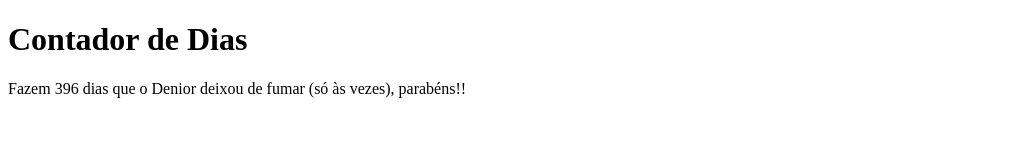
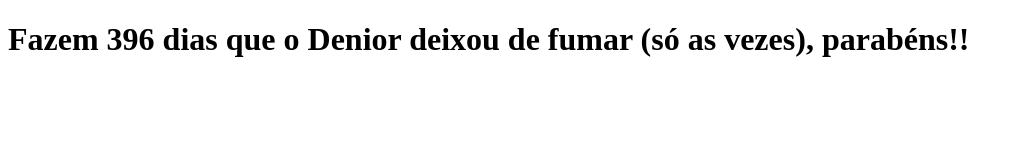
Before and after one commit to barbaraspherograma/Quantos-dias-sem-fumar, a plain HTML site: page index.html in a window 1280 px wide. Shown: the whole page, without its empty margins (0-1022 px from the left). Drawn offline with Linux system fonts and the light colour scheme.

Commit message:
Add files via upload

```diff
--- a/index.html
+++ b/index.html
@@ -3,31 +3,31 @@
 <head>
     <meta charset="UTF-8">
     <meta name="viewport" content="width=device-width, initial-scale=1.0">
-    <title>Contador de Dias</title>
+    <title>Processando...</title>
     <script>
-        function contarDias() {
-            // Data inicial: 23 de outubro de 2023
-            const dataInicio = new Date("2023-10-23");
+        // Função para calcular a diferença de dias
+        function calcularDias() {
+            // Data inicial: 23/10/2023
+            const dataInicio = new Date(2023, 9, 23); // Meses começam do 0 (outubro é o mês 9)
 
             // Data atual
             const dataAtual = new Date();
 
-            // Calcular a diferença em milissegundos
+            // Calculando a diferença em milissegundos
             const diferenca = dataAtual - dataInicio;
 
-            // Converter a diferença para dias
+            // Convertendo a diferença para dias
             const dias = Math.floor(diferenca / (1000 * 60 * 60 * 24));
 
-            // Exibir o número de dias na mensagem personalizada
-            document.getElementById("contador").textContent = `Fazem ${dias} dias que o Denior deixou de fumar (só às vezes), parabéns!!`;
+            // Atualizando o título da página com a frase completa
+            document.title = `Fazem ${dias} dias que o Denior deixou de fumar (só as vezes), parabéns!!`;
+
+            // Exibindo a mensagem no corpo da página
+            document.getElementById("mensagem").innerText = `Fazem ${dias} dias que o Denior deixou de fumar (só as vezes), parabéns!!`;
         }
-
-        // Chamar a função assim que a página carregar
-        window.onload = contarDias;
     </script>
 </head>
-<body>
-    <h1>Contador de Dias</h1>
-    <p id="contador"></p>
+<body onload="calcularDias()">
+    <h1 id="mensagem"></h1>
 </body>
 </html>
```
